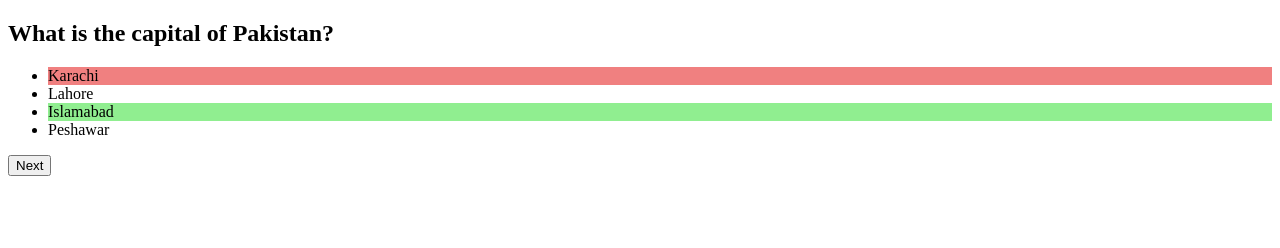
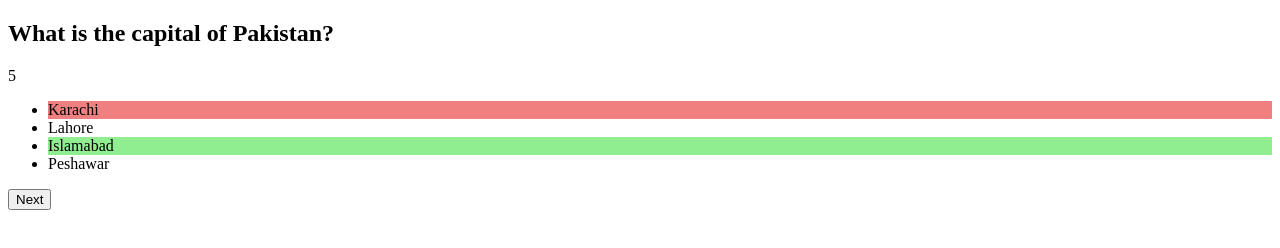
Before and after one commit to codewithbilalkhan/quizapp, a plain HTML site: page quiz.html in a window 1280 px wide. Both pictures are taken after a click on the item "Karachi". Drawn offline with Linux system fonts and the light colour scheme.

Commit message:
add the timer

```diff
--- a/quiz.html
+++ b/quiz.html
@@ -8,6 +8,7 @@
 <body>
     <div id="quiz-container">
         <h2 id="question" ></h2>
+        <div id="timer">10</div>
         <ul id="options">
 
         </ul>
--- a/script.js
+++ b/script.js
@@ -1,12 +1,13 @@
 let currentQuestion = 0;
 let score = 0;
+let timerId;
 
 let quizcontainer = document.getElementById('quiz-container');
 let question = document.getElementById('question');
 let options = document.getElementById('options');
 let next = document.getElementById('next');
 let result = document.getElementById('result');
-
+let timerDisplay = document.getElementById('timer');
 
 let questions = [
   {
@@ -24,58 +25,86 @@ let questions = [
     options: ['Beijing', 'Shanghai', 'Tianjin', 'Chongqing'],
     answer: 'Beijing'
   }
-]
+];
+
 
 function displayQuestions() {
-
   question.innerHTML = questions[currentQuestion].question;
   options.innerHTML = "";
+  clearInterval(timerId);
+
+  let timeLeft = 10;
+  timerDisplay.innerText = timeLeft;
+
+  timerId = setInterval(() => {
+    timeLeft--;
+    timerDisplay.innerText = timeLeft;
+
+    if (timeLeft <= 0) {
+      clearInterval(timerId);
+      disableOptions();
+      next.disabled = false;
+      timerDisplay.innerText = "Time's up!";
+    }
+  }, 1000);
+
   questions[currentQuestion].options.forEach(optionText => {
     let li = document.createElement("li");
     li.innerText = optionText;
-      li.onclick = () => checkanswers(optionText);
+    li.onclick = () => checkAnswer(optionText);
     options.appendChild(li);
+  });
+
+  next.disabled = true;
+}
+
+
+function checkAnswer(selectedOption) {
+  clearInterval(timerId);
+
+  let correctAnswer = questions[currentQuestion].answer;
+  if (selectedOption === correctAnswer) {
+    score++;
+  }
+
+  let allOptions = document.querySelectorAll("#options li");
+  allOptions.forEach(li => {
+    if (li.innerText === correctAnswer) {
+      li.style.backgroundColor = "lightgreen";
+    } else if (li.innerText === selectedOption) {
+      li.style.backgroundColor = "lightcoral";
+    }
+    li.style.pointerEvents = "none";
+  });
+
+  next.disabled = false;
+}
+
+
+function disableOptions() {
+  let allOptions = document.querySelectorAll("#options li");
+  allOptions.forEach(li => {
+    li.style.pointerEvents = "none";
+    li.style.backgroundColor = "#ddd";
   });
 }
 
 
-  function checkanswers(selectedOption)
-  {
-    let correctanswer  = questions[currentQuestion].answer;
-    if(selectedOption === correctanswer)
-    {
-        score++;
-    }
-    let allOptions = document.querySelectorAll("#options li");
-    allOptions.forEach(li => {
-      if (li.innerText === correctanswer) {
-        li.style.backgroundColor = "lightgreen";
-      } else if (li.innerText === selectedOption) {
-        li.style.backgroundColor = "lightcoral";
-      }
-
-
-      li.style.pointerEvents = "none";
-    });
-
-  }
-  next.onclick = function(){
+next.onclick = function () {
   currentQuestion++;
-    if(currentQuestion < questions.length)
-    {
+  if (currentQuestion < questions.length) {
     displayQuestions();
-    }else{
+  } else {
     showResult();
   }
-  }
+};
 
+// ✅ Show result
 function showResult() {
   quizcontainer.style.display = "none";
   result.style.display = "block";
-
   document.getElementById("score").innerText = score + " / " + questions.length;
 }
 
-
-
+// ✅ Start quiz
 displayQuestions();
```
Also changed, not shown: index.html (+1 -0 lines). Lines whose indentation alone changed are shown as unchanged.
